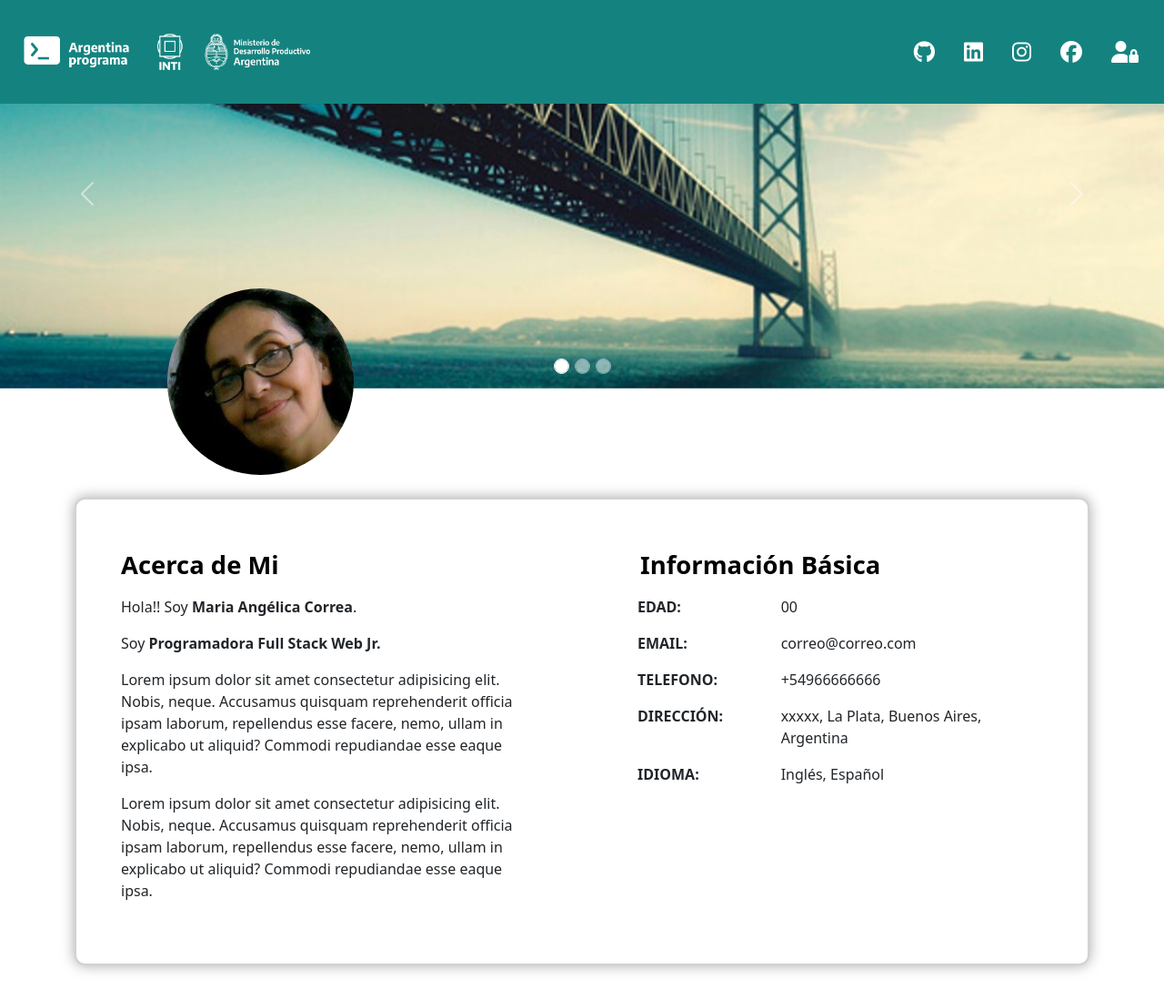
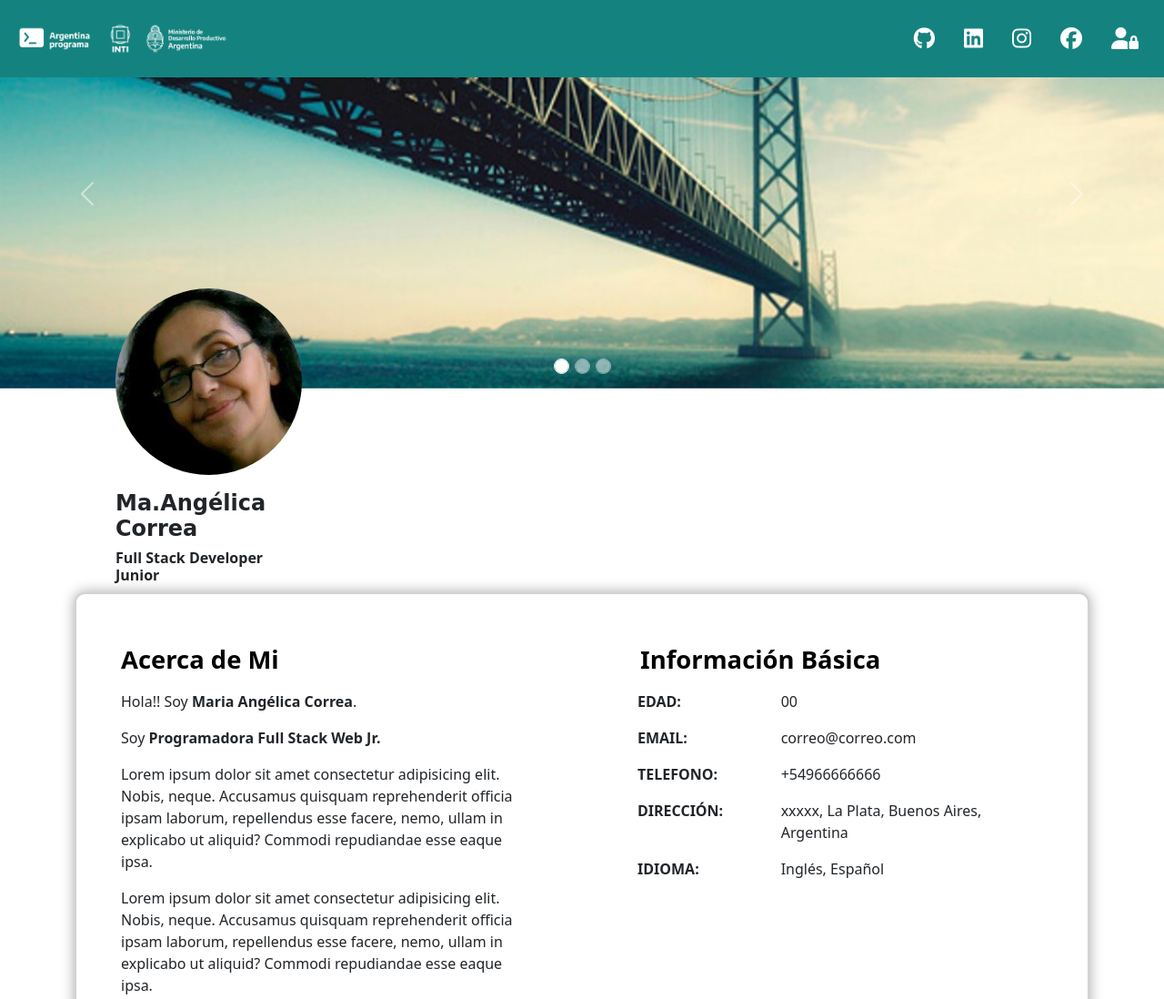
Before and after one commit to Maancoro/Proyecto2-Frontend, a plain HTML site: page index.html in a window 1280 px wide. Shown: the top 1098 px of the page at 91% size. Drawn offline with nearby package versions, Linux system fonts and the light colour scheme.

Commit message:
modificaciones-buscando solucion a imagen y texto imagen. Aun no logrado

```diff
--- a/assets/css/style.css
+++ b/assets/css/style.css
@@ -54,26 +54,26 @@ color:#11369b;
     border-radius: 50%;
     border: 1px solid #fff;
      }
-/*Fijar mi foto sobre slider*/
-/*.card-img{
-    position: absolute;
-    width:13%;
-    border-radius:100%;
-    box-shadow:3px 5px 3px  #fff;
-    left:10%;
-    top:450px;
-}*/
+/*---------Mi Foto De Perfil--------*/
 .container img{
 
         position: absolute;
         width:18%;
         border-radius:100%;
-        left:10%;
+        left:5%;
         top:-110px;
+    }
+h4 {
+    font-family: cursive;
+     font-color:#000500 ;
+        margin-top:7rem;
+    margin-left: 3rem;
+}
+h6{
+    margin-left: 3rem;
+}
 
-    }
-
-/*Acerca De MI e Info Basica*/
+/*------Acerca De MI e Info Basica-------*/
 section .acerca-de-mi {
    padding-top:550px;
    border-radius: 0.4rem;
@@ -95,7 +95,6 @@ section .acerca-de-mi {
    flex-wrap: wrap;
    margin-right: -15px;
    margin-left: -15px;
-
 }
 /*Experiencia Laboral*/
 .col-md-3 {
@@ -141,7 +140,7 @@ aside .estudios{
 .card{
    --bs-card-border-width: 2px;
    --bs-card-border-radius: 0.700rem;
-   box-shadow: 0px 0px 15px rgba(0,0,0,.35);
+     box-shadow: 0px 0px 15px rgba(0,0,0,.35);
 }
 /*MisProyectos*/
 
--- a/assets/paginas/css/proyectos.css
+++ b/assets/paginas/css/proyectos.css
@@ -43,7 +43,7 @@ color:#11369b;
 }
 
 body{
-    background-color: #385338; !important;
+    background-color: #000; !important;
 }
 a {
     font-size: 1.0rem;
@@ -91,3 +91,5 @@ footer{
     top:10px;
     margin-left:auto;
 }
+
+/*#C3D3C6  /#8BB4C7*/
--- a/index.html
+++ b/index.html
@@ -6,22 +6,21 @@
       <meta name="viewport" content="width=device-width, initial-scale=1.0">
       <!-- CSS only -->
       <link href="https://cdn.jsdelivr.net/npm/bootstrap@5.2.0/dist/css/bootstrap.min.css" rel="stylesheet" integrity="sha384-gH2yIJqKdNHPEq0n4Mqa/HGKIhSkIHeL5AyhkYV8i59U5AR6csBvApHHNl/vI1Bx" crossorigin="anonymous">
+      <!--Fontawesome-->
       <script src="https://kit.fontawesome.com/b946223969.js" crossorigin="anonymous"></script>
       <!--Favicon Mio-->
       <link rel="shortcut icon" type="image/x-icon" href="assets/img/favicon.ico">
       <!--enlace con style-->
       <link rel="stylesheet" type="text/css"href="assets/css/style.css">
       <title> Proyecto CV </title>
-      <!--Favicon Mio-->
-      <link rel="shortcut icon" type="image/x-icon" href="assets/img/favicon.ico">
    </head>
    <body>
       <header>
          <nav class="navbar navbar-expand-lg bg-dark fixed-top">
             <div class="container-fluid">
                <a class="navbar-brand" href="#">
-               <img src="assets/img/APLogo.png" alt="" width="15%" height="">
-               <img src="assets/img/LogosInti.png" alt="" width="20%" height="">
+               <img src="assets/img/APLogo.png" alt="" width="10%" height="">
+               <img src="assets/img/LogosInti.png" alt="" width="15%" height="">
                </a>
                <ul class="list-group list-group-horizontal">
                   <li class="list-group-item"><i class="fa-brands fa-github fa-xl"></i></li>
@@ -68,6 +67,7 @@
       </header>
       <!--Banner con Carrusel-->
       <main>
+         <section>
             <div id="carouselExampleIndicators" class="carousel slide" data-bs-ride="true">
                <div class="carousel-indicators">
                   <button type="button" data-bs-target="#carouselExampleIndicators" data-bs-slide-to="0" class="active" aria-current="true" aria-label="Slide 1"></button>
@@ -94,19 +94,24 @@
                <span class="visually-hidden">Siguiente</span>
                </button>
             </div>
+         </section>
+      </main>
       <!--Mi Foto Pefil-->
-         <section id="perfil" class="perfil">
-            <div class="container">
-               <div>
-                  <img src="assets/img/yo2.jpg" class="rounded-circle  w-120 " alt="..."title="...">
+      <section class="banner">
+         <div class="container text-arround">
+            <div class="row">
+               <div class="col-3">
+                  <!--Cambiar imagen-->
+                  <img src="assets/img/yo2.jpg" class="rounded-circle w-30" alt="...">
+                  <h4 class="titulo"><b>Ma.Angélica Correa</b></h4>
+                  <h6><b>Full Stack  Developer Junior</b></h6>
+               </div>
             </div>
          </div>
       </section>
-      </main>
-      <br><br><br><br><br>
       <!--Seccion Acerca de mi e Informacion Basica-->
       <section  id="acerca-de-mi">
-         <div class="section"  id="about">
+         <div class="section"  id="acerca-de-mi">
             <div class="container">
                <div class="card" data-aos="fade-up" data-aos-offset="10">
                   <div class="row">
@@ -149,7 +154,6 @@
             </div>
          </div>
       </section>
-      <br>
       <!--Experiencia Laboral-->
       <section class="experiencia" id="experiencia">
          <div class="section">
@@ -175,7 +179,6 @@
                </div>
             </div>
          </div>
-         <br>
          <br>
          <div class="card">
             <div class="row">
@@ -216,7 +219,6 @@
             </div>
          </div>
       </section>
-      <br>
       <!--Espacio para mis Estudios-->
       <section id="estudios">
          <div class="section">
@@ -434,7 +436,6 @@
             </div>
          </div>
       </section>
-      <br>
       <!--Ubicacion-->
       <section id="ubicacion">
       </section>
```
Lines whose indentation alone changed are shown as unchanged.
